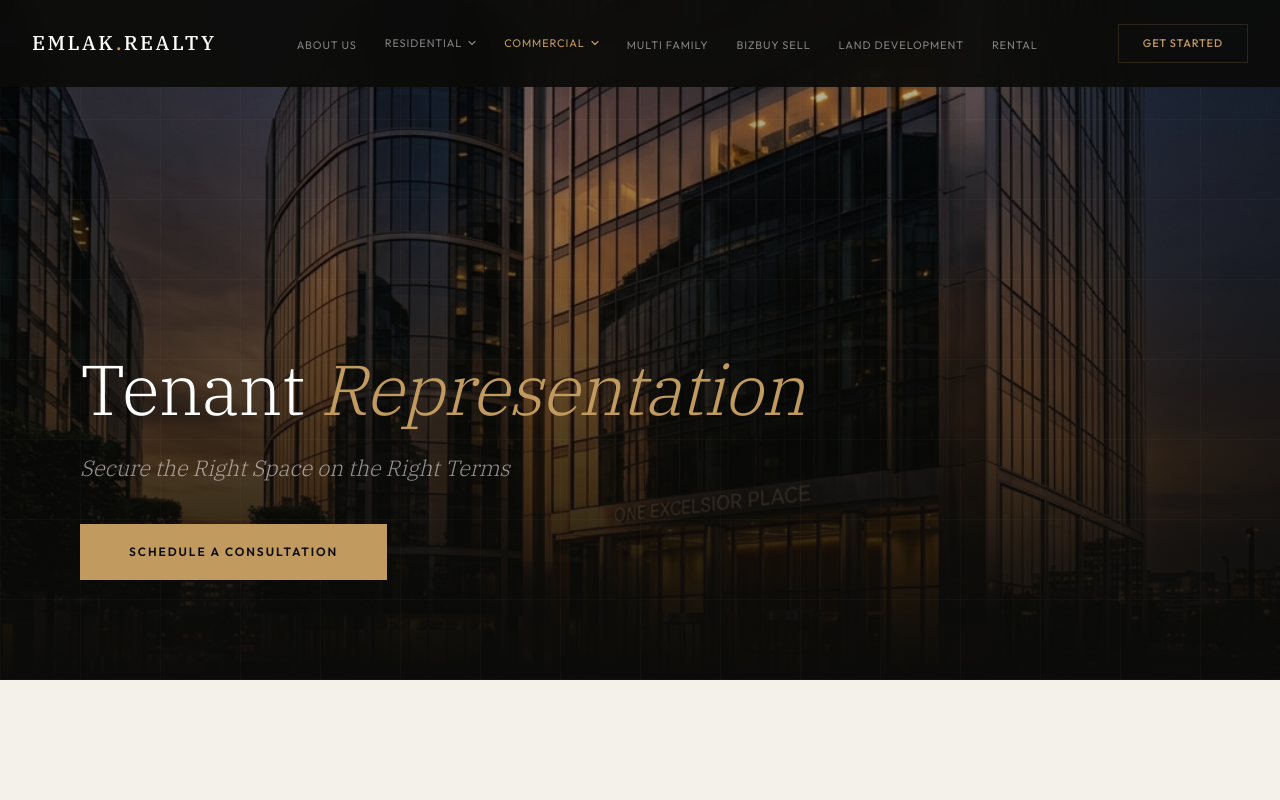
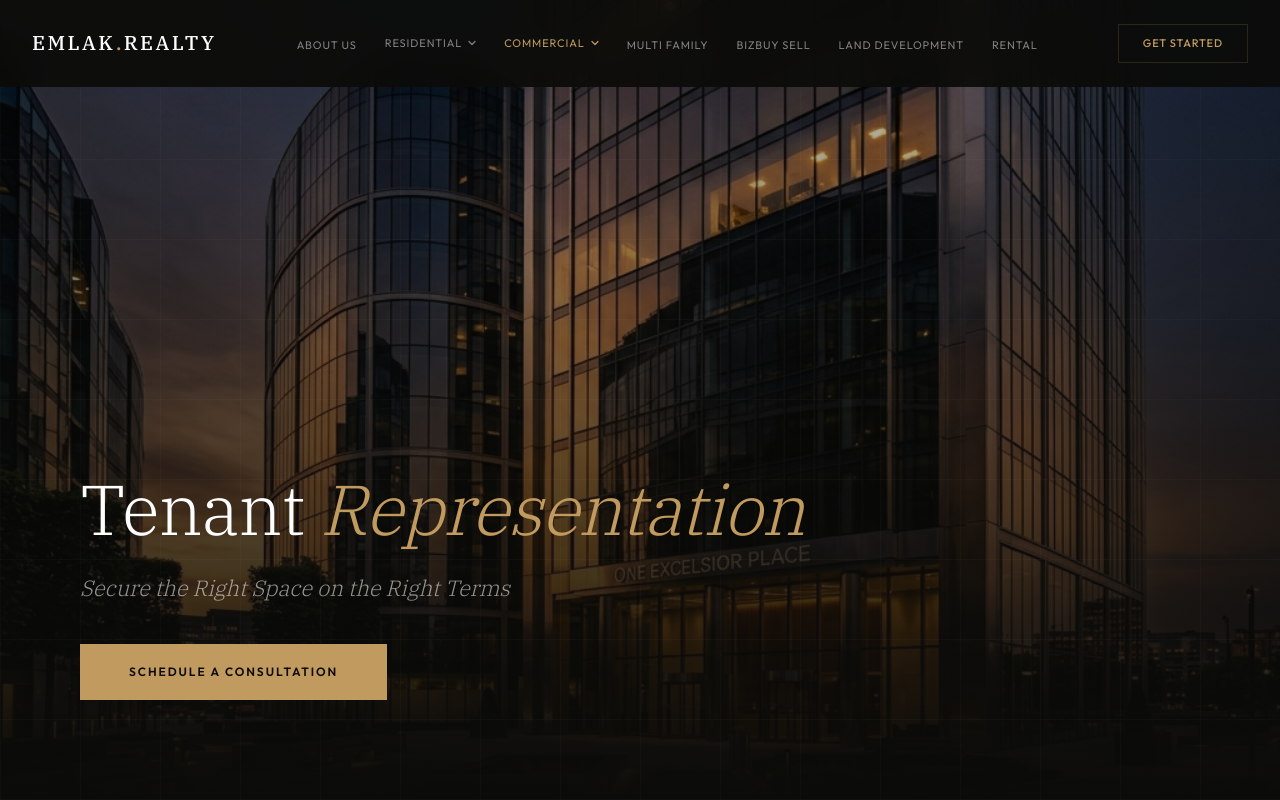
Before and after one commit to talha-exe/emlak-demo, a Next.js app: page /tenant-representation in a window 1280 px wide. Shown: the top 800 px of the page. Built offline with nearby package versions, Linux system fonts and the light colour scheme.

Commit message:
Images Fix

```diff
--- a/src/components/pages/commercial-buy-sell/CommercialBuySellPage.jsx
+++ b/src/components/pages/commercial-buy-sell/CommercialBuySellPage.jsx
@@ -12,7 +12,7 @@ export default function CommercialBuySellPage() {
       <section className="h-screen min-h-[750px] max-[640px]:min-h-[600px] relative overflow-hidden flex flex-col justify-end p-[100px_80px_100px] max-[1100px]:p-[80px_28px_64px]">
         <div className="absolute inset-0 z-0">
           <Image
-            src="/images/commercial-buy-sell.png"
+            src="/images/commercial-hero.png"
             alt="Strategic commercial real estate transactions"
             fill
             priority
--- a/src/components/pages/commercial-lease-property/CommercialLeasePropertyPage.jsx
+++ b/src/components/pages/commercial-lease-property/CommercialLeasePropertyPage.jsx
@@ -12,7 +12,7 @@ export default function CommercialLeasePropertyPage() {
       <section className="h-screen min-h-[750px] max-[640px]:min-h-[600px] relative overflow-hidden flex flex-col justify-end p-[100px_80px_100px] max-[1100px]:p-[80px_28px_64px]">
         <div className="absolute inset-0 z-0">
           <Image
-            src="/images/commercial-lease-property.png"
+            src="/images/commercial-hero.png"
             alt="Commercial leasing and property management"
             fill
             priority
--- a/src/components/pages/tenant-representation/TenantRepresentationPage.jsx
+++ b/src/components/pages/tenant-representation/TenantRepresentationPage.jsx
@@ -10,7 +10,7 @@ export default function TenantRepresentationPage() {
   return (
     <main>
       {/* ── HERO ── */}
-      <section className="h-[85vh] min-h-[600px] max-[640px]:min-h-[500px] relative overflow-hidden flex flex-col justify-end p-[0_80px_100px] max-[1100px]:p-[0_28px_64px]">
+      <section className="h-screen min-h-[750px] max-[640px]:min-h-[600px] relative overflow-hidden flex flex-col justify-end p-[100px_80px_100px] max-[1100px]:p-[80px_28px_64px]">
         <div className="absolute inset-0 z-0">
           <Image
             src="/images/commercial-hero.png"
```
